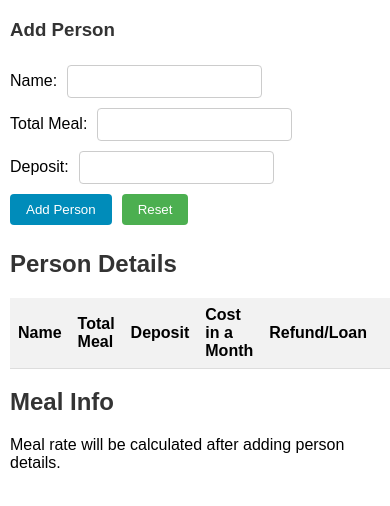
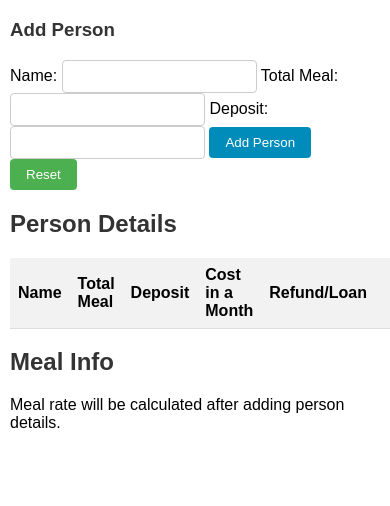
Before and after one commit to MrTuzzO/MealCalculetor, a plain HTML site: page index.html in a window 390 px wide. Shown: the part 118-624 px from the top of the page. Drawn offline with Linux system fonts and the light colour scheme.

Commit message:
responsive removed

```diff
--- a/index.html
+++ b/index.html
@@ -16,25 +16,17 @@
       <section id="person-details">
         <h3>Add Person</h3>
         <form id="add-person-form">
-          <div>
             <label for="person-name">Name:</label>
             <input type="text" id="person-name" required>
-          </div>
 
-          <div>
             <label for="person-meal">Total Meal:</label>
             <input type="number" id="person-meal" required>
-          </div>
 
-          <div>
             <label for="person-deposit">Deposit:</label>
             <input type="number" id="person-deposit" required>
-          </div>
 
-          <div>
             <button type="submit">Add Person</button>
             <button type="button" id="reset-button">Reset</button>
-          </div>
         </form>
         <h2>Person Details</h2>
         <table id="person-table">
--- a/styles.css
+++ b/styles.css
@@ -62,22 +62,9 @@ header h1 {
   text-align: center;
   padding-bottom: 10px;
 }
-#add-person-form{
-  display: flex;
-  justify-content: space-between;
-}
-#add-person-form div{
-  display: flex;
-  align-items: center;
-  gap: 10px;
-  margin-block: 5px;
-}
 /* Media Query for Responsive Design */
 @media (max-width: 930px) {
   .container {
     padding: 10px;
   }
-  #add-person-form{
-    flex-direction: column;
-  }
 }
```
